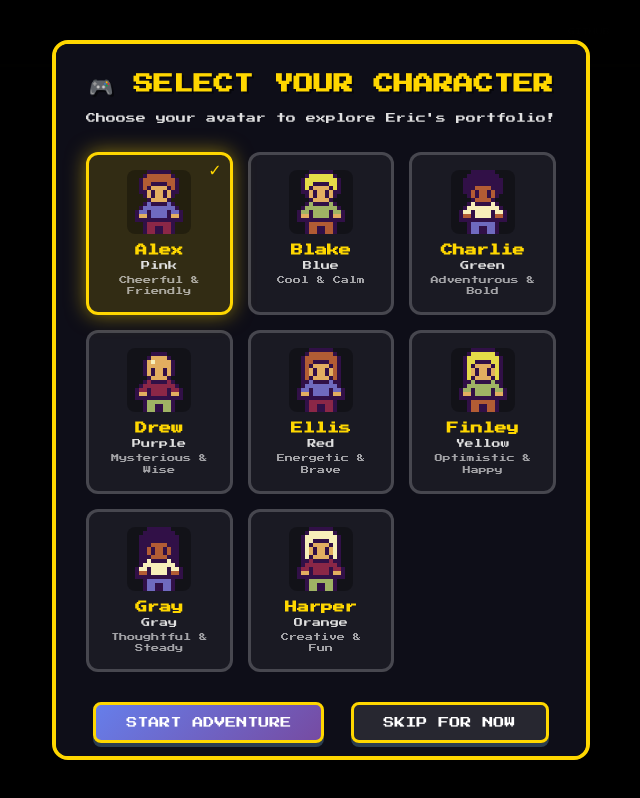
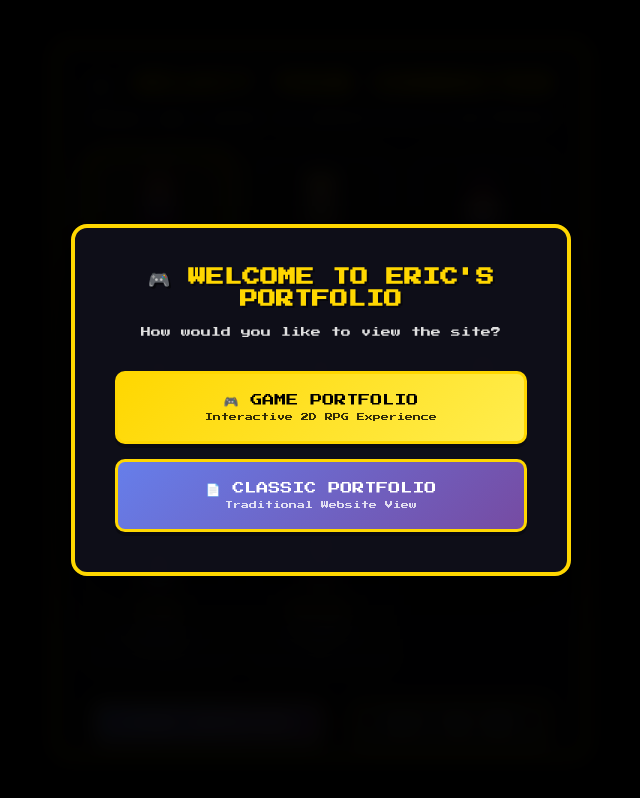
Before and after one commit to EricSyamir/ericgamingportfolio, a website built with Vite: page index.html in a window 1280 px wide. Shown: the whole page, without its empty margins (319-959 px from the left). Built offline with nearby package versions, Linux system fonts and the light colour scheme; what kaboom would draw is missing.

Commit message:
Add site selection modal HTML and JavaScript logic

```diff
--- a/index.html
+++ b/index.html
@@ -1766,8 +1766,28 @@
   </style>
 </head>
 <body>
+  <!-- Site Selection Modal -->
+  <div class="site-select-modal" id="siteSelectModal">
+    <div class="site-select-content">
+      <h1>🎮 WELCOME TO ERIC'S PORTFOLIO</h1>
+      <p>How would you like to view the site?</p>
+      <div class="site-select-buttons">
+        <button class="site-select-btn game" id="selectGameBtn">
+          🎮 GAME PORTFOLIO
+          <br>
+          <span style="font-size: 8px; opacity: 0.8;">Interactive 2D RPG Experience</span>
+        </button>
+        <button class="site-select-btn classic" id="selectClassicBtn">
+          📄 CLASSIC PORTFOLIO
+          <br>
+          <span style="font-size: 8px; opacity: 0.8;">Traditional Website View</span>
+        </button>
+      </div>
+    </div>
+  </div>
+
   <!-- Loading Screen -->
-  <div class="loading-screen" id="loadingScreen">
+  <div class="loading-screen hidden" id="loadingScreen">
     <div class="loading-logo">ERIC SYAMIR<br>PORTFOLIO</div>
     <div class="loading-bar-container">
       <div class="loading-bar"></div>
```
